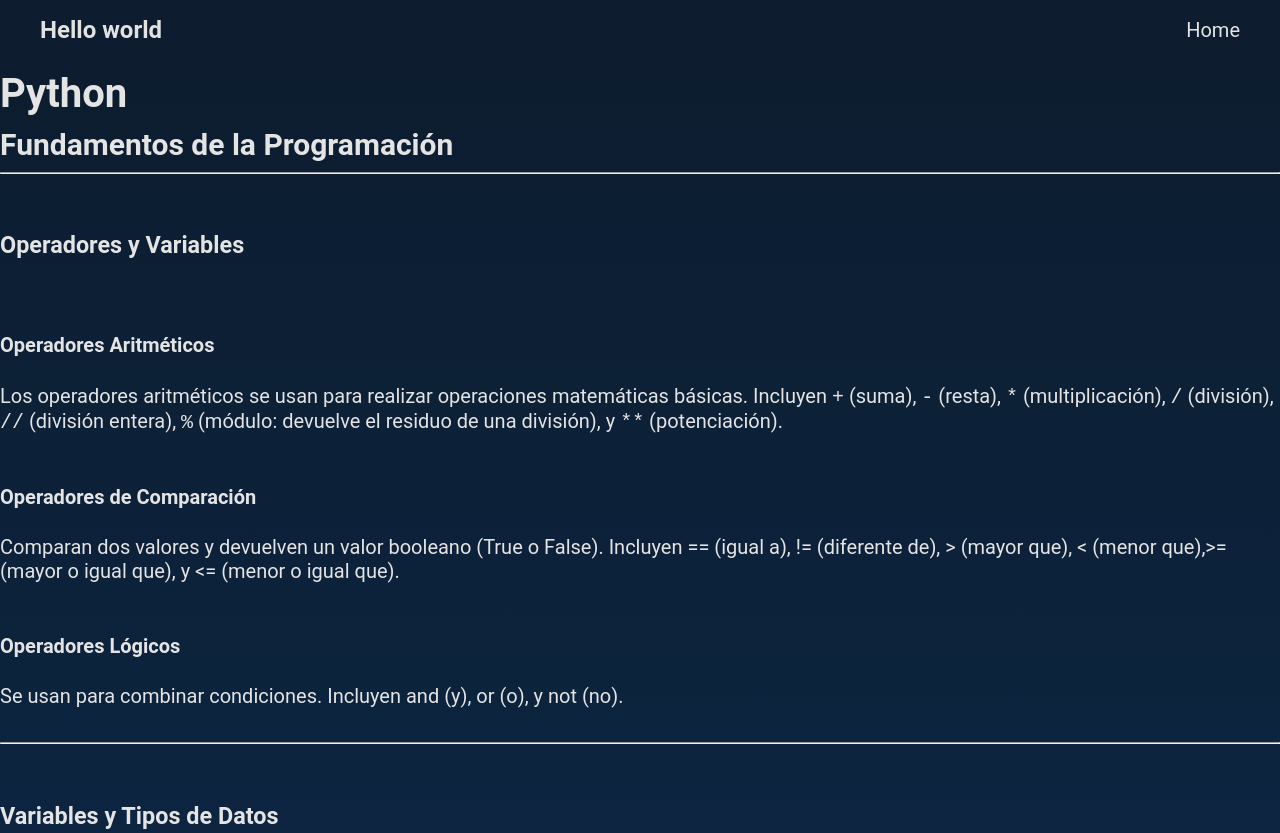
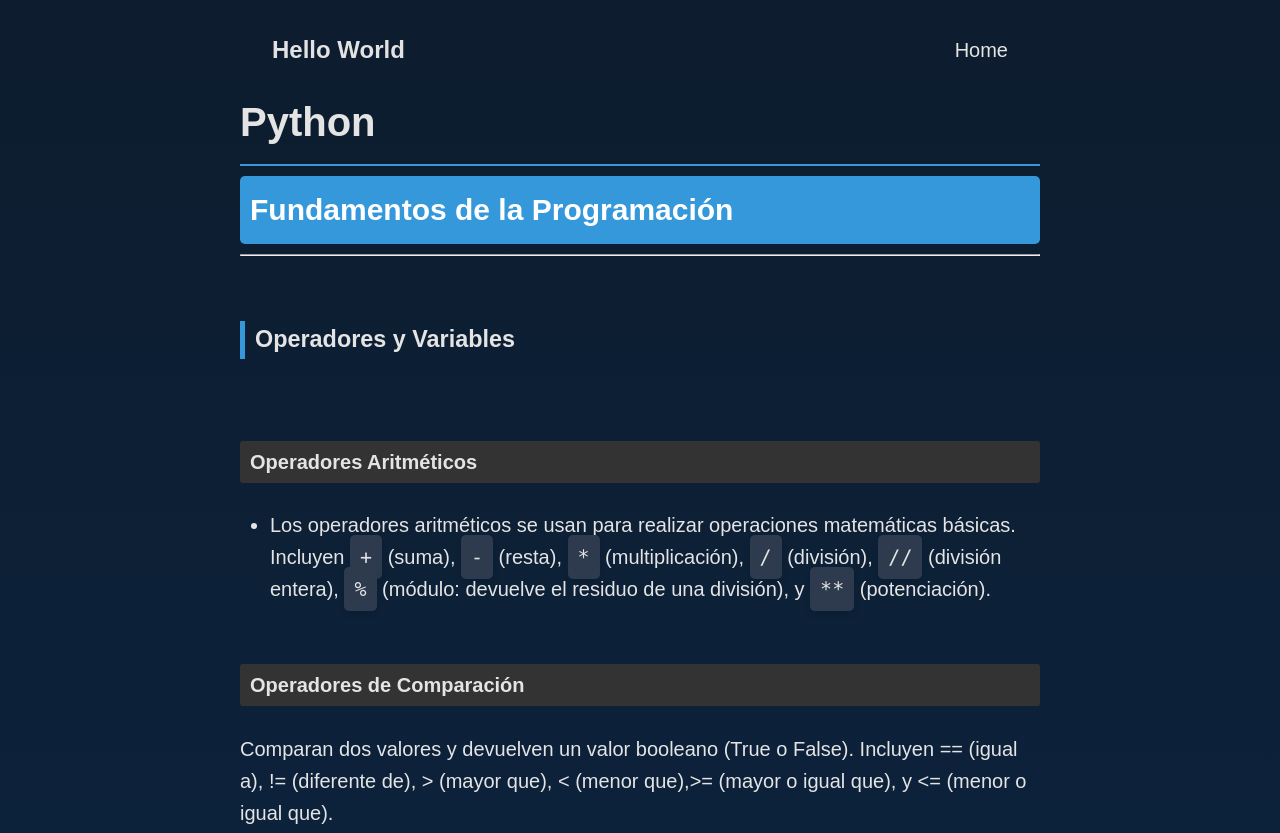
Before and after one commit to DesvoSoft/git-practice, a plain HTML site: page fundamentosPY.html in a window 1280 px wide. Shown: the top 833 px of the page. Drawn offline with Linux system fonts and the light colour scheme.

Commit message:
Update fundamentosPY.html

```diff
--- a/fundamentosPY.html
+++ b/fundamentosPY.html
@@ -5,17 +5,17 @@
     <meta charset="utf-8">
     <meta name="viewport" content="width=device-width, initial-scale=1.0">
     <title>Fundamentos de Python</title>
-    <link rel="stylesheet" href="./src/style.css">
+    <link rel="stylesheet" href="./src/style2.css">
     <link rel="icon" href="./src/theme.ico">
 </head>
 
 <body>
     <header>
         <div class="navbar">
-            <div class="logo"><a href="#">Hello world</a></div>
+            <div class="logo"><a href="#">Hello World</a></div>
             <nav>
                 <ul class="links">
-                    <li><a href="#home" class="navbutton">Home</a></li>
+                    <li><a href="./index.html" class="navbutton">Home</a></li>
                 </ul>
             </nav>
             <div class="dropdown-btn">
```
